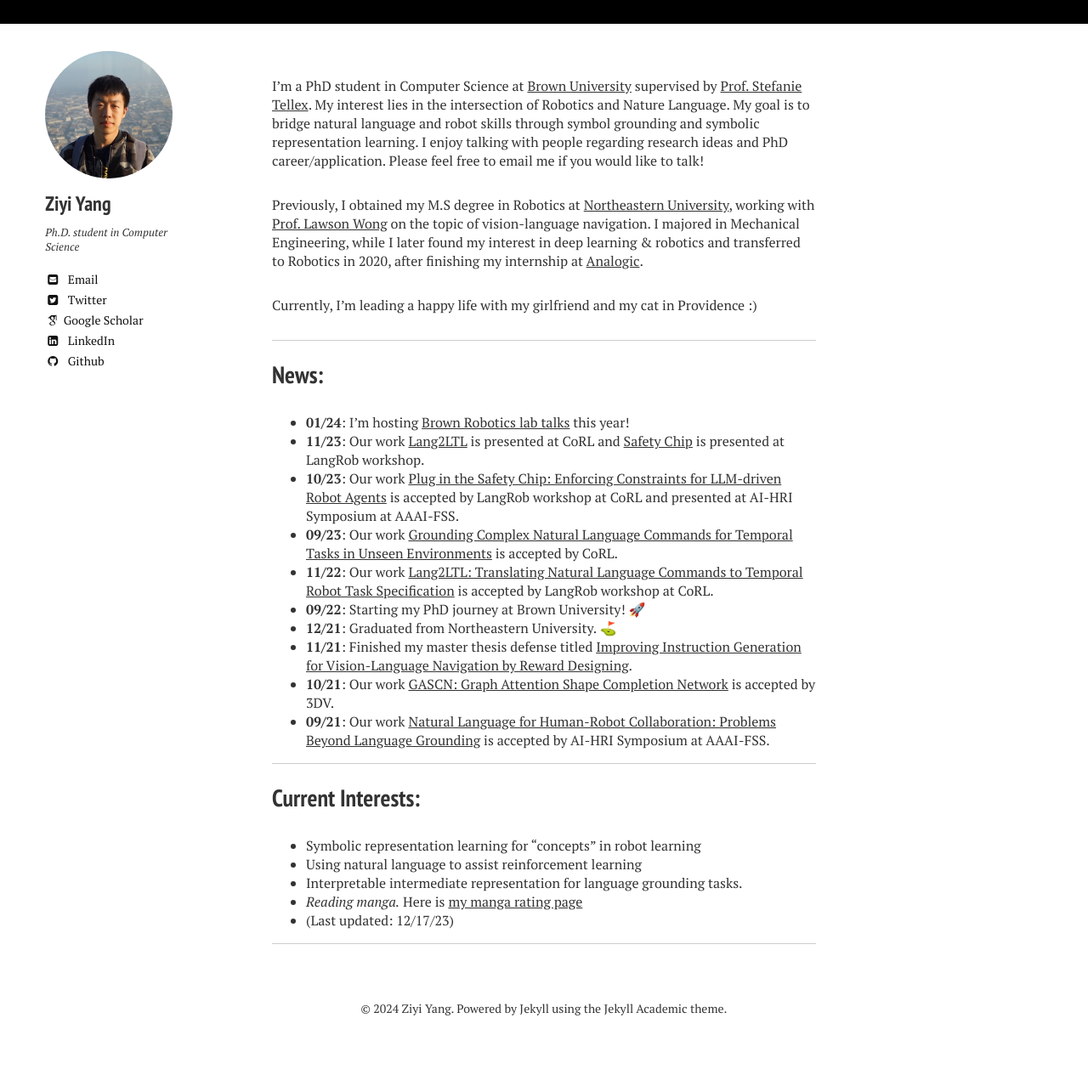
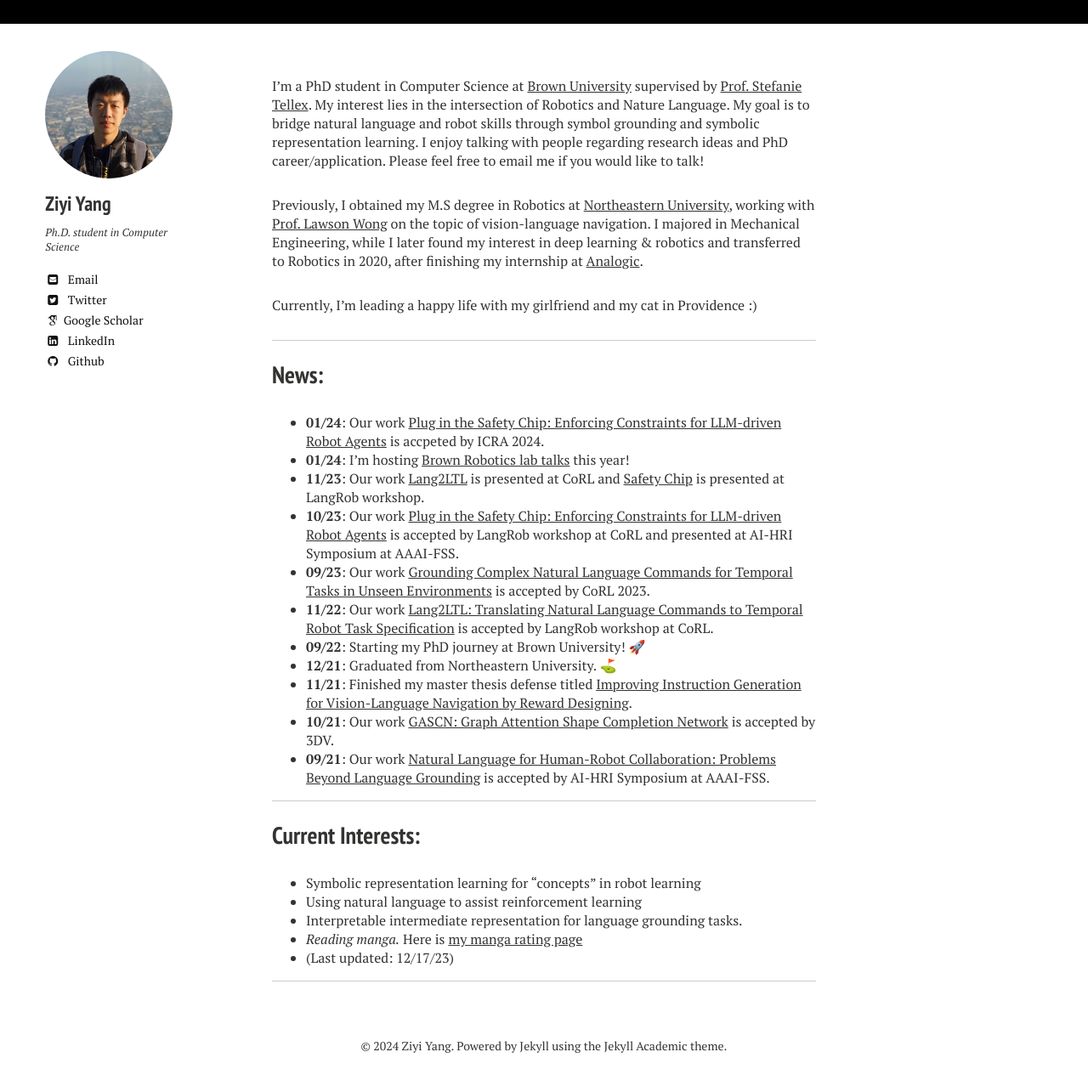
Before and after one commit to YzyLmc/YzyLmc.github.io, a Jekyll site: the page built from docs/index.md, in a window 1280 px wide, cut to the strip 104-1393 px from the top of the page. Shown: the top 1278 px of the strip at 85% size. Built offline with Jekyll 4.4.1, drawn with Linux system fonts in a browser that asks for light colours; nearby versions of some CDN libraries; some web fonts are replaced; before the commit the page ends 1349 px from its top, so only the background shows below that.

Commit message:
ICRA acceptance update

```diff
--- a/docs/index.md
+++ b/docs/index.md
@@ -14,10 +14,11 @@
 
 ---
 ## News:
+- __01/24__: Our work [Plug in the Safety Chip: Enforcing Constraints for LLM-driven Robot Agents](https://arxiv.org/abs/2309.09919) is accpeted by ICRA 2024.
 - __01/24__: I'm hosting [Brown Robotics lab talks](https://h2r.github.io/brown-lab-talks/) this year!
 - __11/23__: Our work [Lang2LTL](https://proceedings.mlr.press/v229/liu23d.html) is presented at CoRL and [Safety Chip](https://openreview.net/forum?id=INvxF4iQ34) is presented at LangRob workshop.
 - __10/23__: Our work [Plug in the Safety Chip: Enforcing Constraints for LLM-driven Robot Agents](https://openreview.net/forum?id=INvxF4iQ34) is accepted by LangRob workshop at CoRL and presented at AI-HRI Symposium at AAAI-FSS.
-- __09/23__: Our work [Grounding Complex Natural Language Commands for Temporal Tasks in Unseen Environments](https://proceedings.mlr.press/v229/liu23d.html) is accepted by CoRL.
+- __09/23__: Our work [Grounding Complex Natural Language Commands for Temporal Tasks in Unseen Environments](https://proceedings.mlr.press/v229/liu23d.html) is accepted by CoRL 2023.
 - __11/22__: Our work [Lang2LTL: Translating Natural Language Commands to Temporal Robot Task Specification](https://openreview.net/forum?id=VxfjGZzrdn) is accepted by LangRob workshop at CoRL.
 - __09/22__: Starting my PhD journey at Brown University! 🚀
 - __12/21__: Graduated from Northeastern University. ⛳️
```
